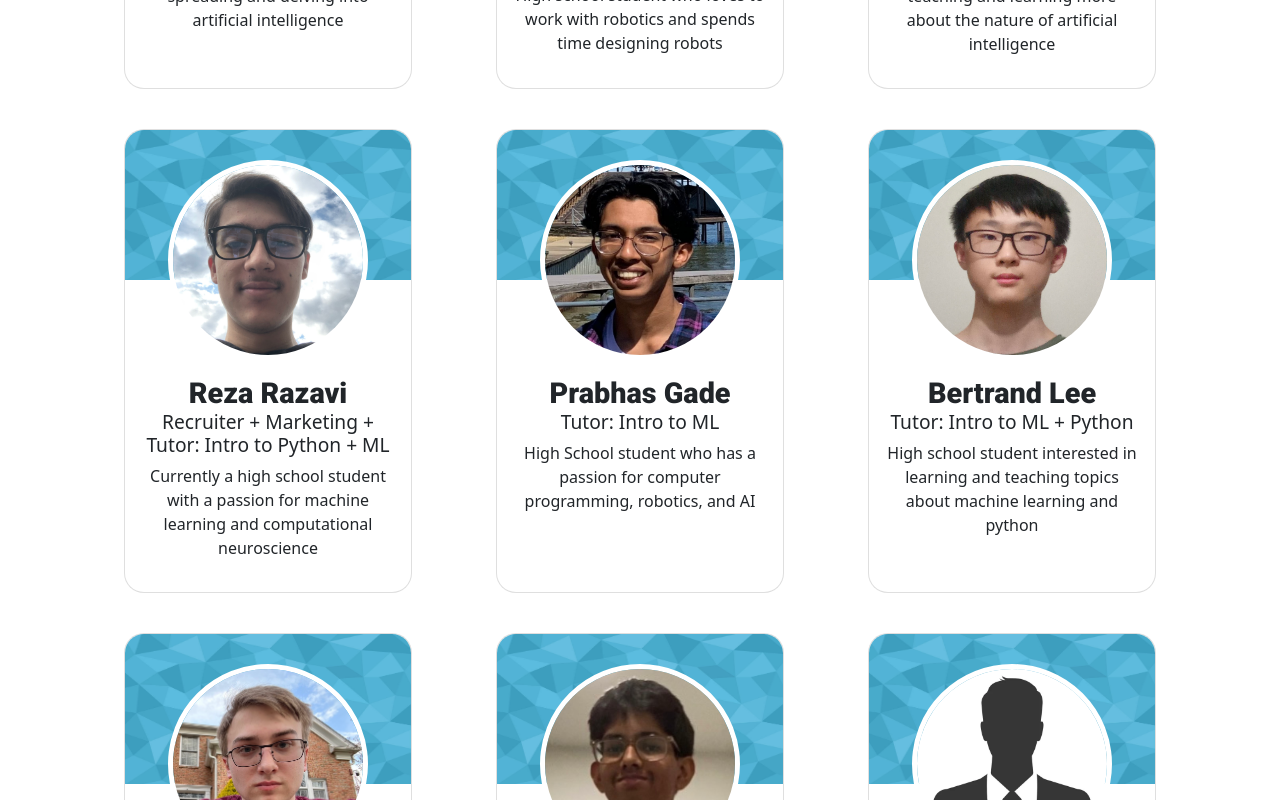
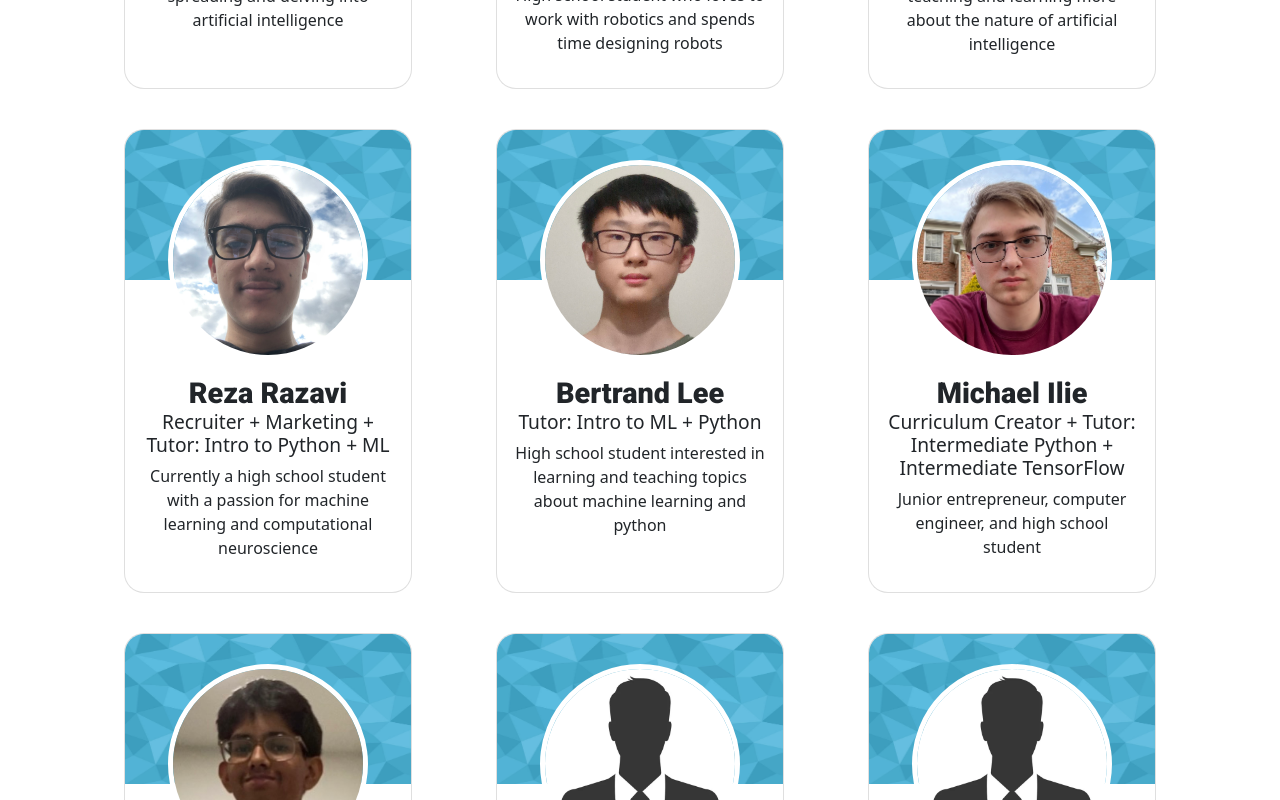
Before and after one commit to Neuracode/website, a Next.js app: page /about/team in a window 1280 px wide. Shown: the part 3060-3860 px from the top of the page. Built offline with nearby package versions, Linux system fonts and the light colour scheme.

Commit message:
Update team.tsx

```diff
--- a/pages/about/team.tsx
+++ b/pages/about/team.tsx
@@ -127,13 +127,6 @@ const Team: React.FC = () => {
                 'Currently a high school student with a passion for machine learning and computational neuroscience',
         },
         {
-            name: 'Prabhas Gade',
-            title: 'Tutor: Intro to ML',
-            image: 'prabhas_gade.jpeg',
-            description:
-                'High School student who has a passion for computer programming, robotics, and AI',
-        },
-        {
             name: 'Bertrand Lee',
             title: 'Tutor: Intro to ML + Python',
             image: 'bertrand_lee.jpeg',
@@ -237,13 +230,6 @@ const Team: React.FC = () => {
             image: 'shreyaa_sanjay.jpeg',
             description:
                 'High school student who loves sharing her interest in robotics and coding with others',
-        },
-        {
-            name: 'Vivik Nadig',
-            title: 'Frontend Developer',
-            image: 'vivik_nadig.png',
-            description:
-                'I love to volunteer and am passionate about CS',
         },
         {
             name: 'David Ulloa',
```
